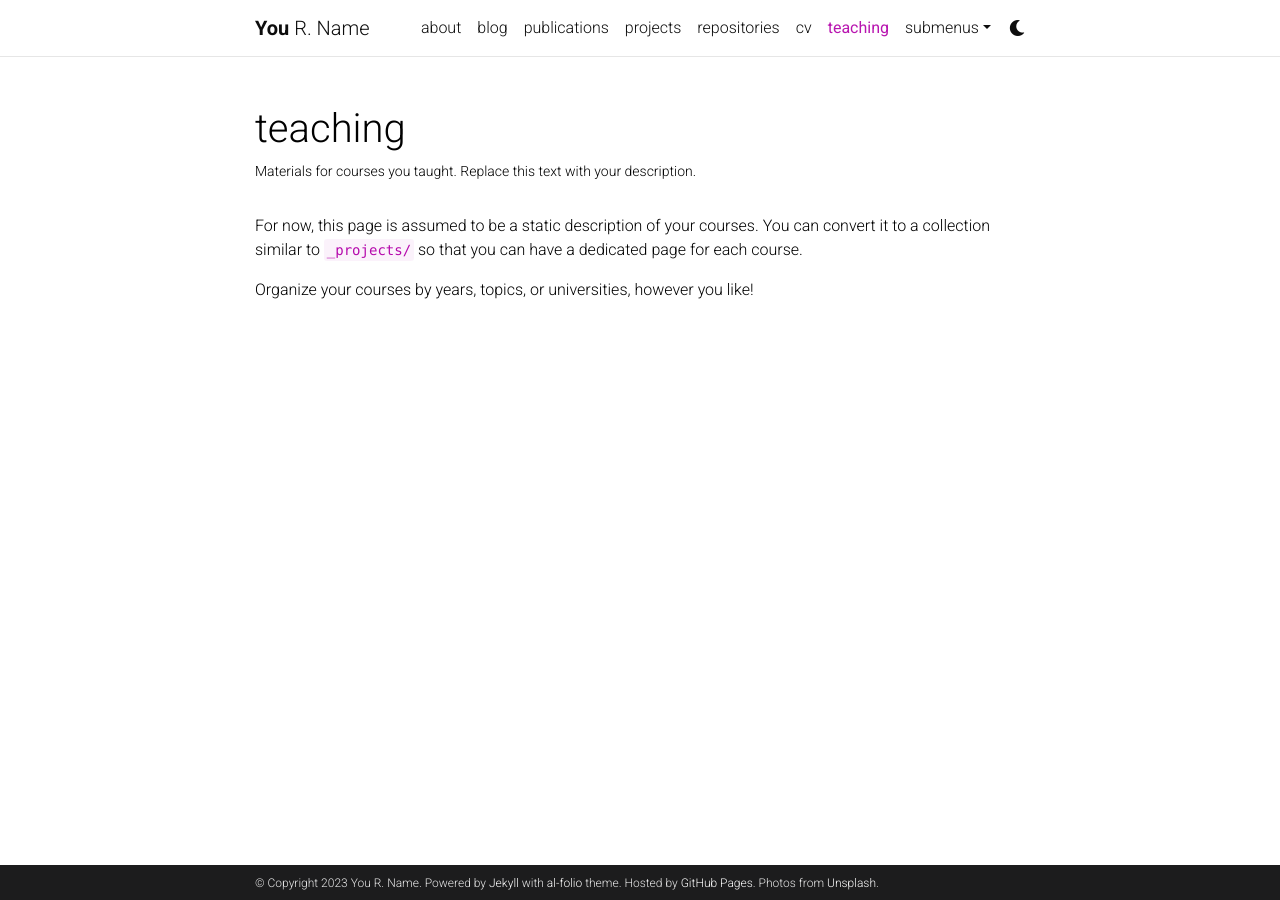
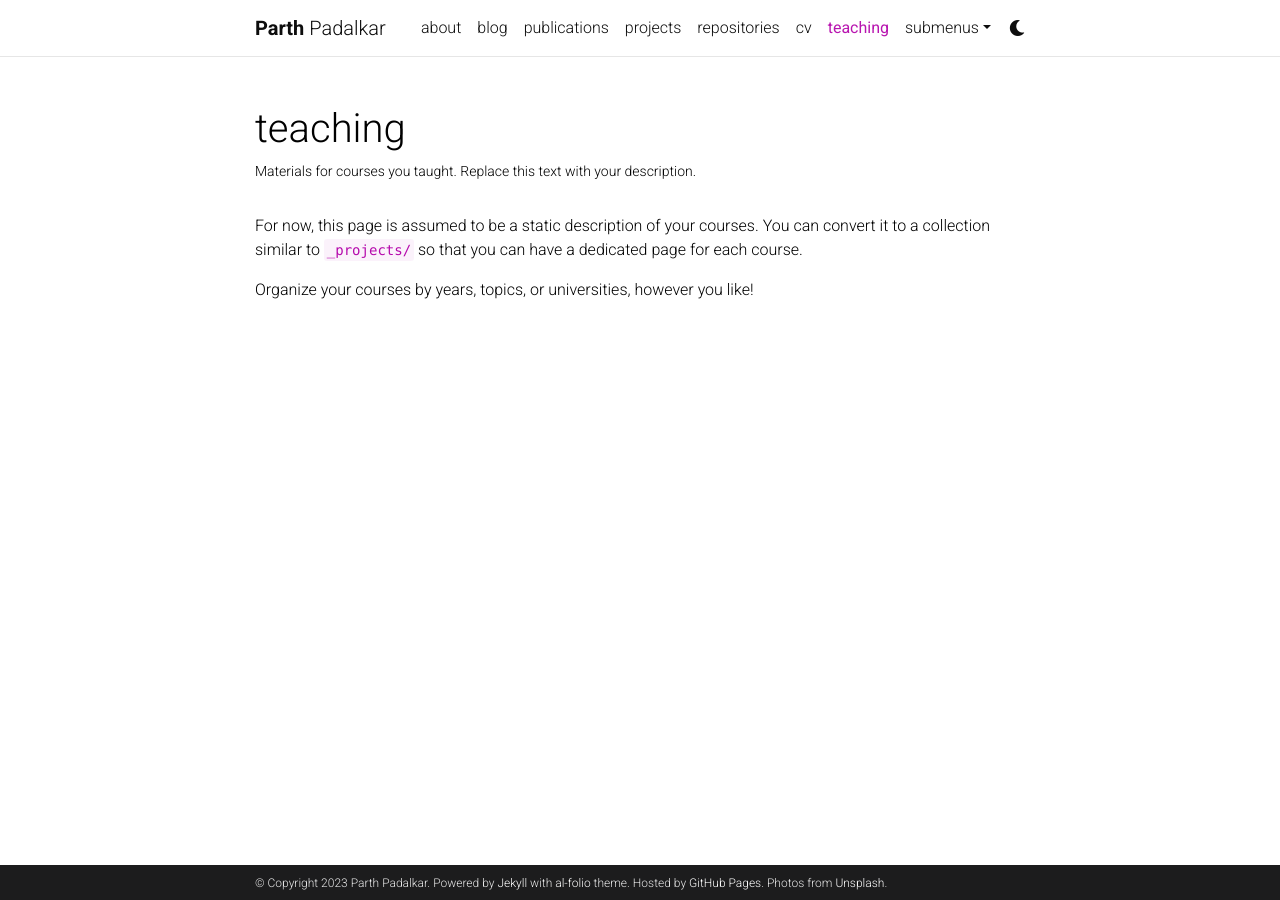
Before and after one commit to petrichor1998/petrichor1998.github.io, a Jekyll site: the page built from _pages/teaching.md, in a window 1280 px wide. Built offline with Jekyll 4.4.1, drawn with Linux system fonts in a browser that asks for light colours; comment, search, counter and statistics services are not loaded; a style sheet for code colours, icons or effects is not loaded.

Commit message:
name changed and imagemagick false

```diff
--- a/_config.yml
+++ b/_config.yml
@@ -3,10 +3,10 @@
 # -----------------------------------------------------------------------------
 
 title: blank # the website title (if blank, full name will be used instead)
-first_name: You
-middle_name: R.
-last_name: Name
-email: you@example.com
+first_name: Parth
+middle_name:
+last_name: Padalkar
+email: parth.padalkar@utdallas.edu
 description: > # the ">" symbol means to ignore newlines until "footer_text:"
   A simple, whitespace theme for academics. Based on [*folio](https://github.com/bogoli/-folio) design.
 footer_text: >
@@ -18,8 +18,8 @@ keywords: jekyll, jekyll-theme, academic-website, portfolio-website  # add your
 lang: en # the language of your site (for example: en, fr, cn, ru, etc.)
 icon: ⚛️  # the emoji used as the favicon (alternatively, provide image name in /assets/img/)
 
-url: https://alshedivat.github.io # the base hostname & protocol for your site
-baseurl: /al-folio # the subpath of your site, e.g. /blog/
+url: https://petrichor1998.github.io # the base hostname & protocol for your site
+baseurl:  # the subpath of your site, e.g. /blog/
 last_updated: false # set to true if you want to display last updated in the footer
 impressum_path:  # set to path to include impressum link in the footer, use the same path as permalink in a page, helps to conform with EU GDPR
 
@@ -302,7 +302,7 @@ external_links:
 # -----------------------------------------------------------------------------
 
 imagemagick:
-  enabled: true # enables responsive images for your site (recomended, see https://github.com/alshedivat/al-folio/issues/537)
+  enabled: false # enables responsive images for your site (recomended, see https://github.com/alshedivat/al-folio/issues/537)
   widths:
     - 480
     - 800
```
